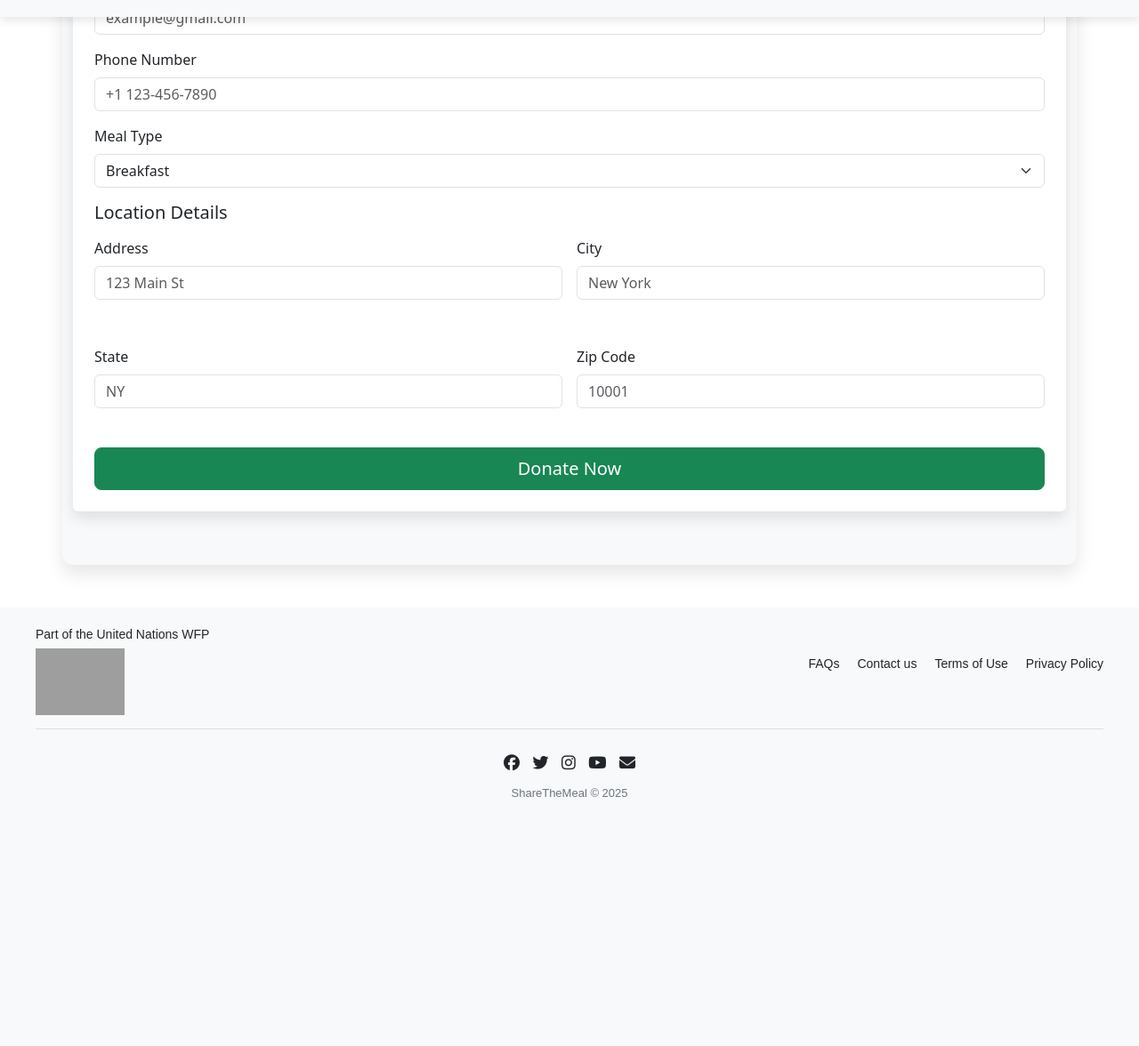
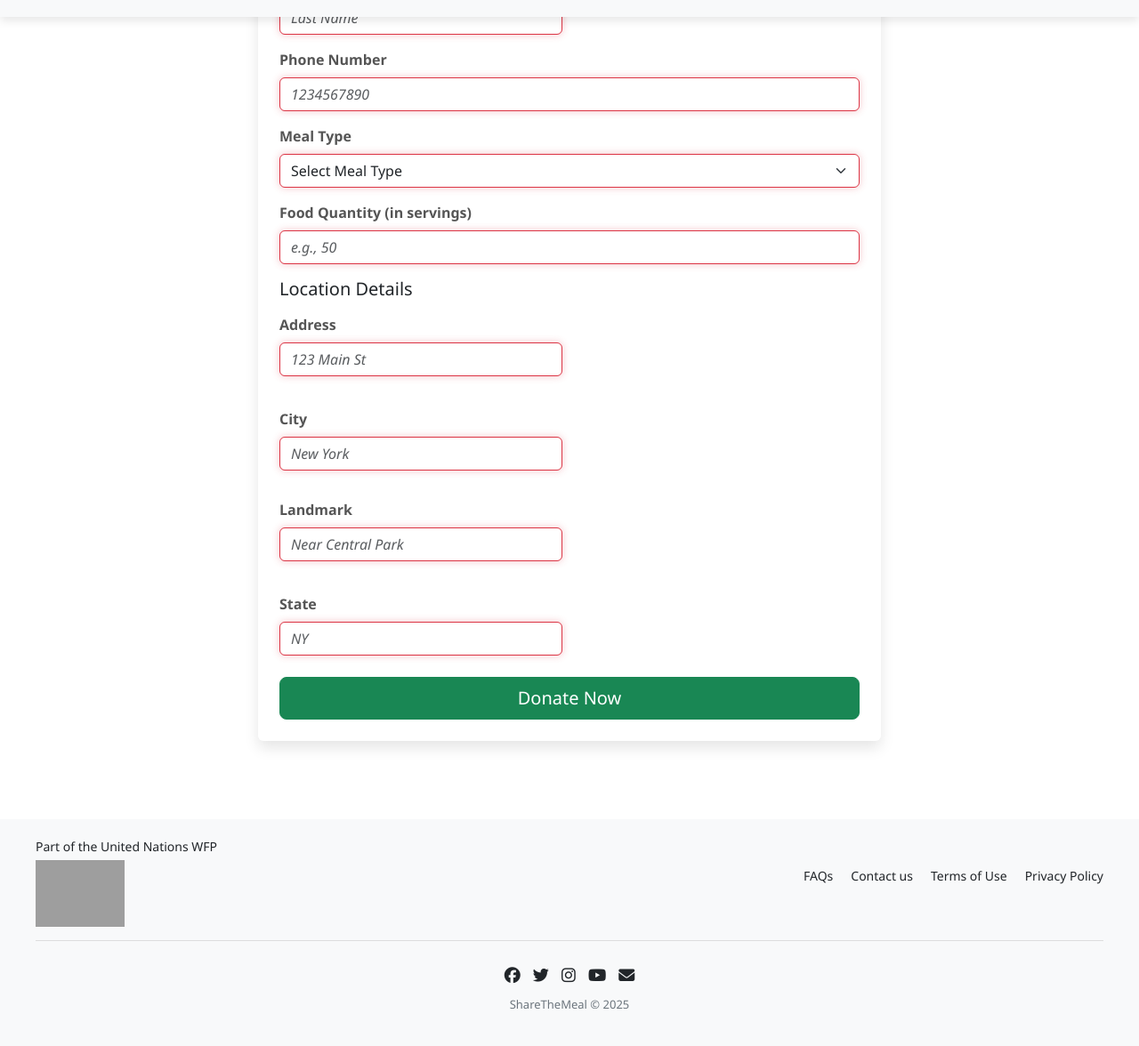
Before and after one commit to Vishnu-Vijayan-2002/web_mini_project_php, a PHP site: page /donate_meals.php in a window 1280 px wide. Shown: the part 321-1497 px from the top of the page at 89% size. Before the commit the page ends 1217 px from the top, so only its background shows below. Run offline with PHP 8.4, Linux system fonts and the light colour scheme; grey boxes are pictures that could not be loaded.

Commit message:
create a new barnch name is local_branch

```diff
--- a/project/admin/index.php
+++ b/project/admin/index.php
@@ -7,9 +7,7 @@
 </head>
 <?php
 echo"hello";
-echo"world"
+echo"world hoiii"
 ?>
-
-
 </body>
 </html>
--- a/project/donate_meals.css
+++ b/project/donate_meals.css
@@ -1,58 +1,123 @@
-/* Donate Section Styling */
+/* ======== General Styles ======== */
+* {
+    box-sizing: border-box;
+    margin: 0;
+    padding: 0;
+    font-family: 'Segoe UI', Tahoma, Geneva, Verdana, sans-serif;
+}
+
+/* ======== Body Styling ======== */
+body {
+    background: #f8f9fa;
+    color: #333;
+    line-height: 1.6;
+}
+
+/* ======== Container & Form Styling ======== */
 .donate-section {
-    background-color: #f8f9fa;
-    padding: 60px 20px;
-    border-radius: 12px;
-    box-shadow: 0 10px 20px rgba(0, 0, 0, 0.1);
+    padding: 40px 0;
 }
 
 .form-container {
-    background: #ffffff;
-    border-radius: 12px;
+    max-width: 700px;
+    margin: 0 auto;
+    background: #fff;
+    padding: 40px;
+    border-radius: 10px;
     box-shadow: 0 8px 16px rgba(0, 0, 0, 0.1);
-    transition: transform 0.3s;
+    transition: 0.3s ease-in-out;
 }
 
-.form-container:hover {
-    transform: scale(1.02);
+/* ======== Form Title ======== */
+h1 {
+    font-size: 2rem;
+    color: #28a745;
+    font-weight: bold;
+    text-align: center;
+    margin-bottom: 30px;
 }
 
-/* Form fields */
-.form-control, .form-select {
-    border: 1px solid #ced4da;
-    padding: 12px;
-    font-size: 16px;
+/* ======== Form Labels ======== */
+label {
+    font-weight: 600;
+    color: #555;
+    margin-bottom: 5px;
 }
 
-.form-control:focus, .form-select:focus {
-    border-color: #28a745;
-    box-shadow: 0 0 8px rgba(40, 167, 69, 0.5);
-}
-
-/* Location fields */
-.row .col-md-6 {
+/* ======== Input Fields ======== */
+input, select {
+    width: 100%;
+    padding: 12px;
+    font-size: 14px;
     margin-bottom: 20px;
-}
-
-/* Submit button */
-.btn-success {
-    background-color: #28a745;
-    border: none;
+    border: 1px solid #ccc;
+    border-radius: 6px;
     transition: 0.3s;
 }
 
-.btn-success:hover {
-    background-color: #218838;
-    transform: translateY(-2px);
+input:focus, select:focus {
+    outline: none;
+    border-color: #28a745;
+    box-shadow: 0 0 8px rgba(40, 167, 69, 0.3);
 }
 
-/* Responsive Design */
+/* ======== Button Styling ======== */
+.btn-success {
+    background: #28a745;
+    color: #fff;
+    font-size: 18px;
+    padding: 12px 0;
+    border: none;
+    border-radius: 6px;
+    cursor: pointer;
+    transition: 0.3s;
+    width: 100%;
+    font-weight: bold;
+}
+
+.btn-success:hover {
+    background: #218838;
+    transform: translateY(-3px);
+    box-shadow: 0 6px 12px rgba(40, 167, 69, 0.2);
+}
+
+/* ======== Form Fields Layout ======== */
+.row {
+    display: flex;
+    justify-content: space-between;
+    gap: 20px;
+}
+
+.col-md-6 {
+    flex: 1;
+}
+
+/* ======== Input Placeholder Styling ======== */
+::placeholder {
+    color: #aaa;
+    font-style: italic;
+}
+
+/* ======== Field Error Highlighting ======== */
+input:invalid, select:invalid {
+    border-color: #dc3545;
+    box-shadow: 0 0 8px rgba(220, 53, 69, 0.3);
+}
+
+/* ======== Mobile Responsiveness ======== */
 @media (max-width: 768px) {
-    .donate-section {
-        padding: 30px 15px;
+    .form-container {
+        width: 95%;
+        padding: 30px;
     }
 
-    .form-container {
-        padding: 20px;
+    .row {
+        flex-direction: column;
+        gap: 15px;
+    }
+
+    .btn-success {
+        font-size: 16px;
+        padding: 10px;
     }
 }
--- a/project/donate_meals.php
+++ b/project/donate_meals.php
@@ -16,35 +16,47 @@
 <!-- Donate Meals Form -->
 <section class="donate-section container my-5">
     <h1 class="text-center mb-4">Donate Meals</h1>
-    <form action="process_donation.php" method="POST" class="form-container p-4 rounded">
 
-        <!-- Donor Name -->
-        <div class="mb-3">
-            <label for="name" class="form-label">Your Name</label>
-            <input type="text" class="form-control" id="name" name="name" placeholder="Full Name" required>
-        </div>
+    <form action="process_donation.php" method="POST" class="form-container p-4 rounded" onsubmit="return validateForm()">
 
-        <!-- Email -->
-        <div class="mb-3">
-            <label for="email" class="form-label">Email Address</label>
-            <input type="email" class="form-control" id="email" name="email" placeholder="example@gmail.com" required>
+        <!-- Donor Name Fields -->
+        <div class="row g-3">
+            <div class="col-md-6">
+                <label for="first_name" class="form-label">First Name</label>
+                <input type="text" class="form-control" id="first_name" name="first_name" placeholder="First Name"
+                required pattern="[A-Za-z\s]+" title="Only letters allowed">
+            </div>
+            <div class="col-md-6">
+                <label for="last_name" class="form-label">Last Name</label>
+                <input type="text" class="form-control" id="last_name" name="last_name" placeholder="Last Name"
+                required pattern="[A-Za-z\s]+" title="Only letters allowed">
+            </div>
         </div>
 
         <!-- Phone -->
-        <div class="mb-3">
+        <div class="mb-3 mt-3">
             <label for="phone" class="form-label">Phone Number</label>
-            <input type="tel" class="form-control" id="phone" name="phone" placeholder="+1 123-456-7890" required>
+            <input type="tel" class="form-control" id="phone" name="phone" placeholder="1234567890"
+            required pattern="\d{10}" title="Enter a valid 10-digit phone number">
         </div>
 
         <!-- Meal Type -->
         <div class="mb-3">
             <label for="meal_type" class="form-label">Meal Type</label>
             <select class="form-select" id="meal_type" name="meal_type" required>
+                <option value="" disabled selected>Select Meal Type</option>
                 <option value="breakfast">Breakfast</option>
                 <option value="lunch">Lunch</option>
                 <option value="dinner">Dinner</option>
                 <option value="snack">Snack</option>
             </select>
+        </div>
+
+        <!-- Food Quantity -->
+        <div class="mb-3">
+            <label for="food_quantity" class="form-label">Food Quantity (in servings)</label>
+            <input type="number" class="form-control" id="food_quantity" name="food_quantity" placeholder="e.g., 50"
+            min="1" required>
         </div>
 
         <!-- Location Fields -->
@@ -57,18 +69,22 @@
             </div>
             <div class="col-md-6">
                 <label for="city" class="form-label">City</label>
-                <input type="text" class="form-control" id="city" name="city" placeholder="New York" required>
+                <input type="text" class="form-control" id="city" name="city" placeholder="New York"
+                required pattern="[A-Za-z\s]+" title="Only letters and spaces allowed">
             </div>
         </div>
 
+        <!-- Landmark & State Fields -->
         <div class="row g-3 mt-3">
             <div class="col-md-6">
-                <label for="state" class="form-label">State</label>
-                <input type="text" class="form-control" id="state" name="state" placeholder="NY" required>
+                <label for="landmark" class="form-label">Landmark</label>
+                <input type="text" class="form-control" id="landmark" name="landmark" placeholder="Near Central Park"
+                required pattern="[A-Za-z\s]+" title="Only letters and spaces allowed">
             </div>
             <div class="col-md-6">
-                <label for="zip" class="form-label">Zip Code</label>
-                <input type="text" class="form-control" id="zip" name="zip" placeholder="10001" required>
+                <label for="state" class="form-label">State</label>
+                <input type="text" class="form-control" id="state" name="state" placeholder="NY"
+                required pattern="[A-Za-z\s]+" title="Only letters and spaces allowed">
             </div>
         </div>
 
@@ -84,5 +100,28 @@
 
 <script src="https://cdn.jsdelivr.net/npm/bootstrap@5.3.3/dist/js/bootstrap.bundle.min.js" integrity="sha384-YvpcrYf0tY3lHB60NNkmXc5s9fDVZLESaAA55NDzOxhy9GkcIdslK1eN7N6jIeHz" crossorigin="anonymous"></script>
 
+<script>
+    // Additional form validation with JavaScript
+    function validateForm() {
+        const phone = document.getElementById("phone").value;
+        const foodQuantity = document.getElementById("food_quantity").value;
+
+        // Validate phone number (10 digits)
+        const phonePattern = /^\d{10}$/;
+        if (!phonePattern.test(phone)) {
+            alert("Please enter a valid 10-digit phone number.");
+            return false;
+        }
+
+        // Validate food quantity (must be greater than 0)
+        if (foodQuantity <= 0) {
+            alert("Food quantity must be at least 1 serving.");
+            return false;
+        }
+
+        return true;
+    }
+</script>
+
 </body>
 </html>
--- a/project/volunteer_status.php
+++ b/project/volunteer_status.php
@@ -1,6 +1,6 @@
 <?php
 // Dummy status for testing - Replace with real database query
-$status = 'approved';  // Options: 'pending' or 'approved'
+$status = 'pending';  // Options: 'pending' or 'approved'
 ?>
 
 <!DOCTYPE html>
```
